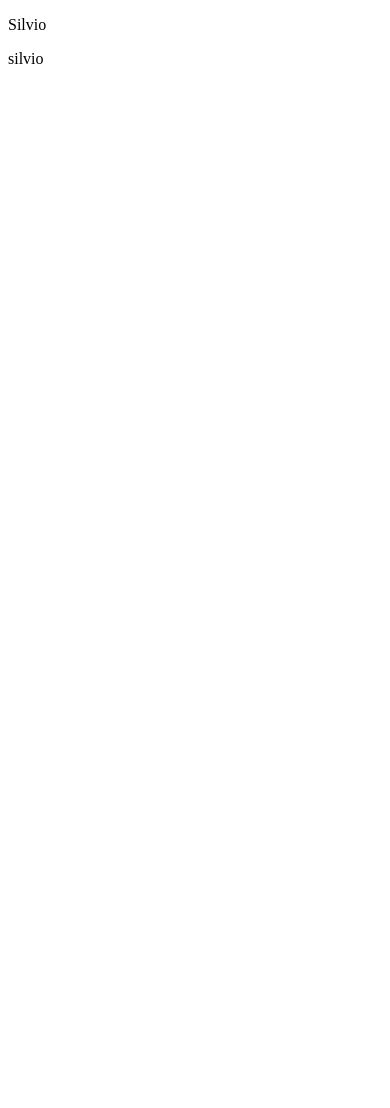
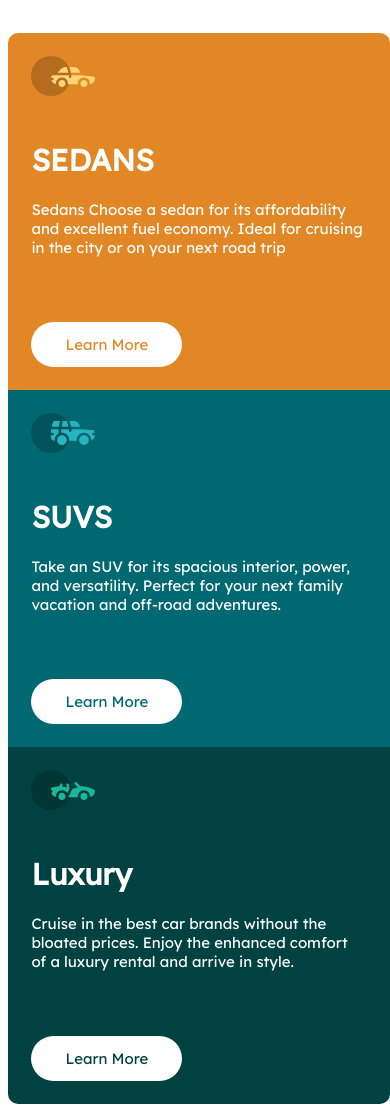
Before and after one commit to sarraiz/3columsproyect, a website: page index.html in a window 390 px wide. Before the commit the page ends 844 px from the top, so only its background shows below. Drawn offline with Linux system fonts and the light colour scheme.

Commit message:
finalización del proyecto

```diff
--- a/index.html
+++ b/index.html
@@ -4,10 +4,34 @@
   <meta http-equiv="Content-Type" content="text/html; charset=UTF-8">
   <meta name="viewport" content="width=device-width, initial-scale=1">
   <meta http-equiv="X-UA-Compatible" content="IE=edge">
-
+  <link rel="stylesheet" type="text/css" href="css/styles.css" />
+  <link href="https://fonts.googleapis.com/css2?family=Lexend+Deca&display=swap" rel="stylesheet">
   <title>3 colums proyect</title>
 </head>
+
+
+
 <body>
-    <p>Silvio</p>
-    <p>silvio</p>
+    <div class="container">
+        <div class="column sedans">
+            <div class="column-image">
+                <img src="images/icon-sedans.svg">
+                <h1>SEDANS</h1>
+                <p>Sedans Choose a sedan for its affordability and excellent fuel economy. Ideal for cruising in the city or on your next road trip</p>
+                <a href="#">Learn More</a>
+            </div>
+        </div>
+        <div class="column suvs">
+            <img src="images/icon-suvs.svg">
+            <h1>SUVS</h1>
+                <p>Take an SUV for its spacious interior, power, and versatility. Perfect for your next family vacation and off-road adventures.</p>
+                <a href="#">Learn More</a>
+        </div>
+        <div class="column luxury">
+            <img src="images/icon-luxury.svg">
+            <h1>Luxury</h1>
+                <p>Cruise in the best car brands without the bloated prices. Enjoy the enhanced comfort of a luxury rental and arrive in style.</p>
+                <a href="#">Learn More</a>
+        </div>
+    </div>
 </body>
--- /dev/null
+++ b/scss/styles.scss
@@ -0,0 +1,117 @@
+$body-width:100%;
+$container-padding:25px 0;
+$container-max-width:1440px;
+$container-min-width:375px;
+$margin-center:0 auto;
+$body-font-size:15px;
+$body-font-family:'Lexend Deca';
+$white:#fff;
+$bright-orange:#E28726;
+$dark-cyan:#006870;
+$very-dark-cyan:#004241;
+$font-bolder:700;
+$column-width:29%/*33%*/;
+$column-width-media:86%/*100%*/;
+$column-float:left;
+$column-padding:2%;
+$column-padding-media:6%;
+$font-color:#fff;
+$margin-bottom-img:25px;
+$margin-bottom-paragraph:65px;
+$a-padding:10px 30px;
+$a-width:85px;
+$inherit:transparent;
+
+body {
+    width:$body-width;
+    font-size:$body-font-size;
+    font-family:$body-font-family;
+    color:$font-color;
+}
+.container {
+    max-width:$container-max-width;
+    min-width:$container-min-width;
+    margin: $margin-center;
+    overflow:hidden;
+    padding:$container-padding;
+}
+.column {
+    width:$column-width;
+    float:$column-float;
+    padding:$column-padding;
+}
+.column.sedans {
+    background:$bright-orange;
+    border-radius:10px 0 0 10px;
+}
+.column.suvs {
+    background:$dark-cyan;
+}
+.column.luxury {
+    background:$very-dark-cyan;
+    border-radius:0 10px 10px 0;
+}
+.column img {
+    margin-bottom:$margin-bottom-img;
+}
+.column h1 {
+    font-weight:$font-bolder;
+}
+.column p {
+    margin-bottom:$margin-bottom-paragraph;
+}
+.column a {
+    width:$a-width;
+    background:$white;
+    padding:$a-padding;
+    display: block;
+    text-decoration:none;
+    border-radius:25px;
+    border:solid 3px $inherit;
+    text-align:center;
+}
+.column a:hover {
+    background:$inherit;
+    border:solid 3px $white;
+    width:$a-width;
+    padding:$a-padding;
+    display: block;
+    text-decoration:none;
+    border-radius:25px;
+    cursor:pointer;
+}
+.column.sedans a {
+    color:$bright-orange;
+}
+.column.suvs a {
+    color:$dark-cyan;
+}
+.column.luxury a {
+    color:$very-dark-cyan;
+}
+.column.sedans a:hover {
+    color:$white;
+}
+.column.suvs a:hover {
+    color:$white;
+}
+.column.luxury a:hover {
+    color:$white;
+}
+
+
+/*****Mediaqueries******/
+
+@media screen and (min-width: 375px) and (max-width: 767px) {
+    .column {
+        width:$column-width-media;
+        margin:$margin-center;
+        padding:$column-padding-media;
+    }
+    .column.sedans {
+        border-radius:10px 10px 0 0;
+    }
+    .column.luxury {
+        border-radius:0 0 10px 10px;
+    }
+}
```
Also changed, not shown: package.json (added, +19 -0 lines), css/styles.css, scss/components/styles.scss (deleted), 1 other file.
